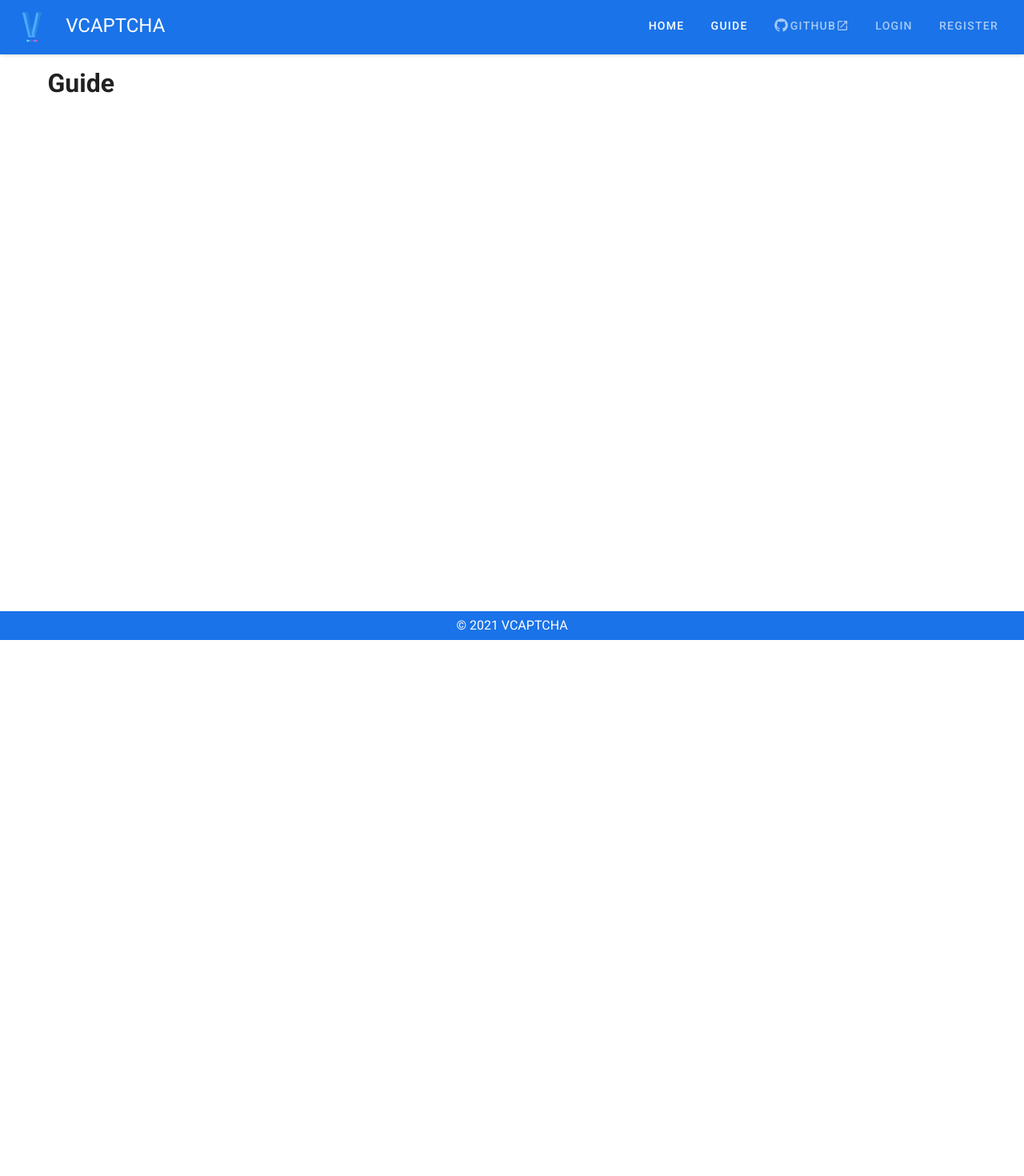
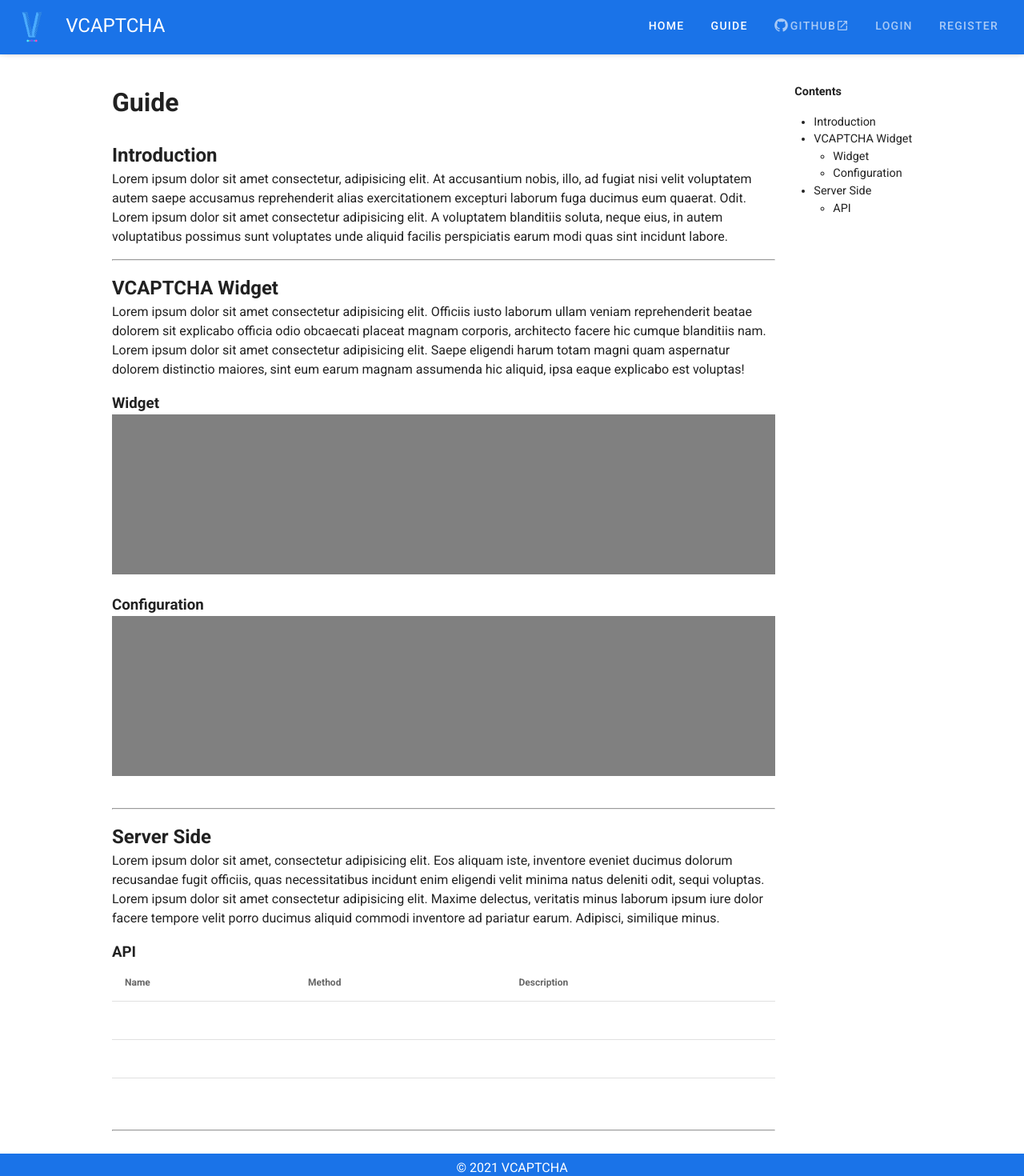
Before and after one commit to V-CAPTCHA/User-Management-Frontend, a Vue app: page /guide in a window 1280 px wide. Shown: the top 1470 px of the page at 80% size. Before the commit the page ends 800 px from the top, so only its background shows below. Built offline with nearby package versions, Linux system fonts and the light colour scheme; no server answers.

Commit message:
Add mockup with lorem and div

```diff
--- a/src/views/Guide.vue
+++ b/src/views/Guide.vue
@@ -1,15 +1,140 @@
 <template>
-  <div>
-    <h1>Guide</h1>
+  <div class="guide">
+    <v-card id="home-container" max-width="1000" class="mx-auto pt-6" elevation="0">
+      <v-row>
+        <!-- content -->
+        <v-col>
+          <h1>Guide</h1>
+          <br>
+
+          <div id="introduction" ref="introduction">
+            <h2>Introduction</h2>
+            <p>
+              Lorem ipsum dolor sit amet consectetur, adipisicing elit. At accusantium nobis, illo, ad fugiat nisi velit voluptatem autem saepe accusamus reprehenderit alias exercitationem excepturi laborum fuga ducimus eum quaerat. Odit.
+              Lorem ipsum dolor sit amet consectetur adipisicing elit. A voluptatem blanditiis soluta, neque eius, in autem voluptatibus possimus sunt voluptates unde aliquid facilis perspiciatis earum modi quas sint incidunt labore.
+            </p>
+          </div>
+          <hr>
+
+          <div id="widget">
+            <h2 ref="vcaptcha-widget">VCAPTCHA Widget</h2>
+            <p>
+              Lorem ipsum dolor sit amet consectetur adipisicing elit. Officiis iusto laborum ullam veniam reprehenderit beatae dolorem sit explicabo officia odio obcaecati placeat magnam corporis, architecto facere hic cumque blanditiis nam.
+              Lorem ipsum dolor sit amet consectetur adipisicing elit. Saepe eligendi harum totam magni quam aspernatur dolorem distinctio maiores, sint eum earum magnam assumenda hic aliquid, ipsa eaque explicabo est voluptas!
+            </p>
+
+            <h3 ref="widget">Widget</h3>
+            <div class="code-box"></div>
+            <br>
+
+            <h3 ref="configuration">Configuration</h3>
+            <div class="code-box"></div>
+            <br>
+          </div>
+          <hr>
+
+          <div id="server-side">
+            <h2 ref="server-side">Server Side</h2>
+            <p>
+              Lorem ipsum dolor sit amet, consectetur adipisicing elit. Eos aliquam iste, inventore eveniet ducimus dolorum recusandae fugit officiis, quas necessitatibus incidunt enim eligendi velit minima natus deleniti odit, sequi voluptas.
+              Lorem ipsum dolor sit amet consectetur adipisicing elit. Maxime delectus, veritatis minus laborum ipsum iure dolor facere tempore velit porro ducimus aliquid commodi inventore ad pariatur earum. Adipisci, similique minus.
+            </p>
+
+            <h3 id="api" ref="api">API</h3>
+            <v-simple-table>
+              <thead>
+                <tr>
+                  <th>Name</th>
+                  <th>Method</th>
+                  <th>Description</th>
+                </tr>
+              </thead>
+              <tbody>
+                <tr>
+                  <td></td>
+                  <td></td>
+                  <td></td>
+                </tr>
+                <tr>
+                  <td></td>
+                  <td></td>
+                  <td></td>
+                </tr>
+                <tr>
+                  <td></td>
+                  <td></td>
+                  <td></td>
+                </tr>
+              </tbody>
+            </v-simple-table>
+          </div>
+          <hr>
+
+
+        </v-col>
+
+        <!-- right menu -->
+        <v-col cols=2 >
+          <div class="right-menu">
+            <p><b>Contents</b></p>
+            <ul>
+              <li @click="goto('introduction')">Introduction</li>
+              <li @click="goto('vcaptcha-widget')">VCAPTCHA Widget</li>
+              <ul>
+                <li @click="goto('widget')">Widget</li>
+                <li @click="goto('configuration')">Configuration</li>
+              </ul>
+              <li @click="goto('server-side')">Server Side</li>
+              <ul>
+                <li @click="goto('api')">API</li>
+              </ul>
+            </ul>
+          </div>
+        </v-col>
+
+      </v-row>
+    </v-card>
   </div>
 </template>
 
 <script>
 
-  export default {
-    name: 'Guide',
-    metaInfo: {
-      title: "Guide | VCAPTCHA"
+export default {
+  name: 'Guide',
+  metaInfo: {
+    title: "Guide | VCAPTCHA"
+  },
+  methods: {
+    goto(refName) {
+      var element = this.$refs[refName]
+      var top = element.offsetTop;
+
+      window.scrollTo(0, top)
     }
   }
+}
 </script>
+
+<style scoped>
+hr {
+  margin-top: 1rem;
+  margin-bottom: 1rem;
+}
+
+.code-box {
+  background-color: grey;
+  width: 100%;
+  height: 200px;
+}
+
+.right-menu {
+  position: fixed;
+  font-size: 0.9rem;
+}
+
+.right-menu li:hover {
+  cursor: pointer;
+  font-weight: bold;
+}
+
+</style>
```
